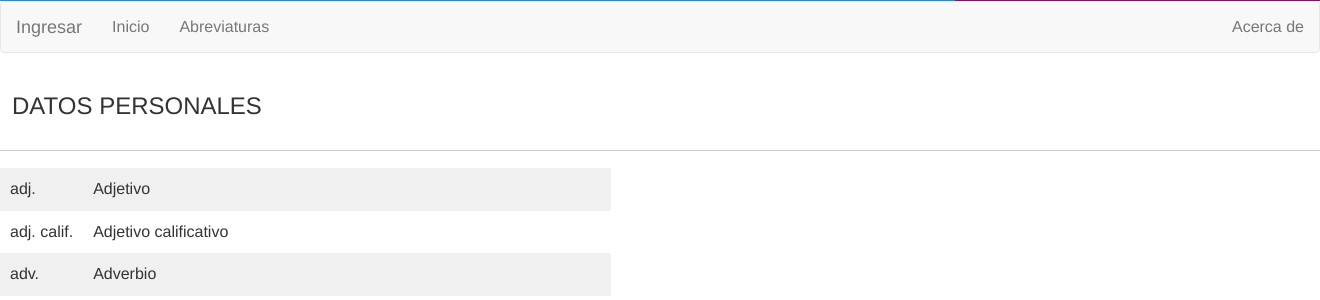
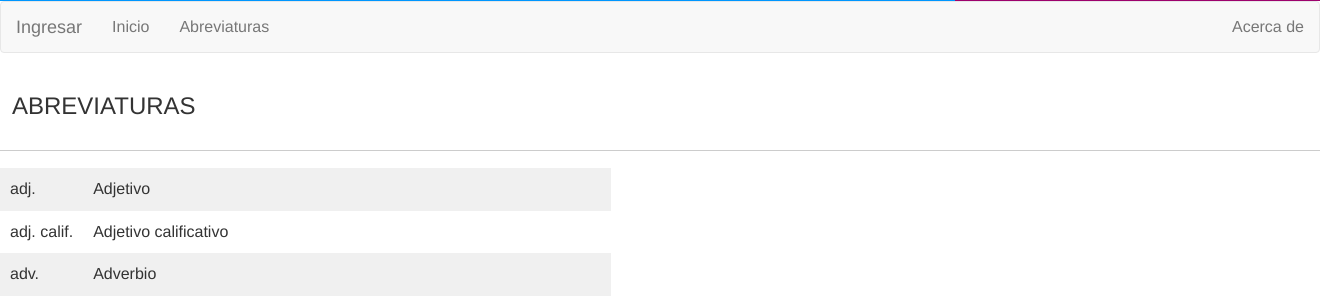
Before and after one commit to HomeroLuz/NahuatlVocabulary, a PHP site: page /views/abbreviations.php in a window 1320 px wide; the page is wider, and only the part inside the window is pictured. Shown: the part 460-760 px from the top of that part. Run offline with PHP 8.4, Linux system fonts and the light colour scheme.

Commit message:
fixes menores

```diff
--- a/views/abbreviations.php
+++ b/views/abbreviations.php
@@ -19,7 +19,7 @@
 			include('menuAnonymous.php');
 		}
 	?>
-	<label><h3>&ensp;DATOS PERSONALES</h3></label><br/>
+	<label><h3>&ensp;ABREVIATURAS</h3></label><br/>
 	<hr/>
 	<div class="table-responsive">
 		<table>
--- a/views/wordInformationRegister.php
+++ b/views/wordInformationRegister.php
@@ -32,13 +32,11 @@
 		<div class="form-group">
             <label for="meaningSpanish">&emsp;Significado en Español:</label>
             <textarea class="form-control" rows="3" name="meaningSpanish" id="meaningSpanish" required="true"></textarea>
-            <small id="observationsHelp" class="form-text text-muted">&emsp;IMPORTANTE en caso de Citología indique tipo(Impronta, PAF, Raspado o H isopado). Especifique: tiempo de aparación, localización, tamaño, apariencia, tipo de tinción requerido.<br/>&emsp;Para EGO: Indique método de obtencion(Micción espontanea, Sondeo, Citocentésis, etc)</small>
         </div>
 
 		<div class="form-group">
             <label for="usageExample">&emsp;Ejemplo de la palabra:</label>
             <textarea class="form-control" rows="3" name="usageExample" id="usageExample"></textarea>
-            <small id="usageExampleHelp" class="form-text text-muted">&emsp;IMPORTANTE en caso de Citología indique tipo(Impronta, PAF, Raspado o H isopado). Especifique: tiempo de aparación, localización, tamaño, apariencia, tipo de tinción requerido.<br/>&emsp;Para EGO: Indique método de obtencion(Micción espontanea, Sondeo, Citocentésis, etc)</small>
         </div>
 
 		<div class="contentCenter">
```
